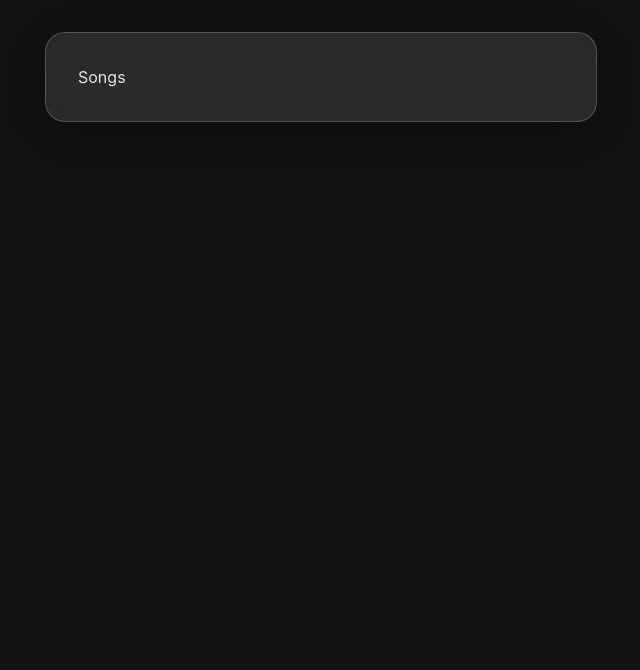
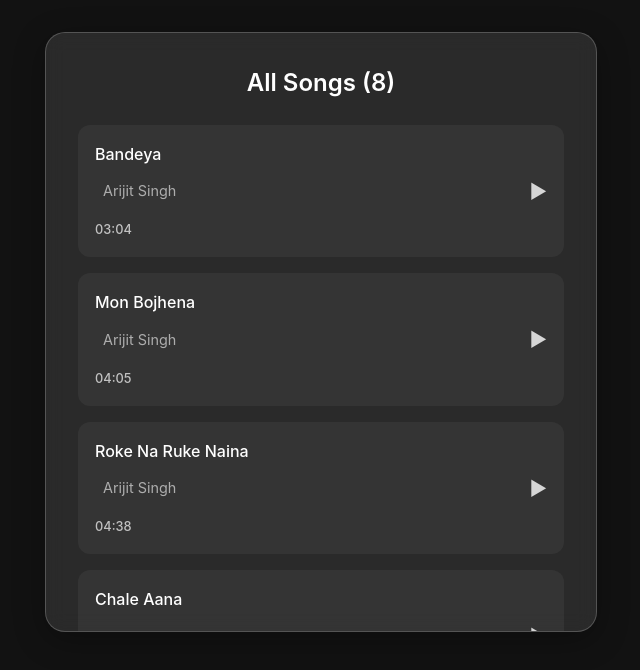
Before and after one commit to BisuMandi/music-player, a React (Vite) app: page / in a window 1280 px wide. Shown: the top 670 px of the page, without its empty margins (611-1251 px from the left). Built offline with nearby package versions, Linux system fonts and the light colour scheme.

Commit message:
implement useMusic hook partially and implement AllSongs track grid with active item styling and track selection

```diff
--- a/src/components/AllSongs.jsx
+++ b/src/components/AllSongs.jsx
@@ -1,5 +1,34 @@
+import { useMusic } from "../hooks/useMusic"
+
 export const AllSongs = () => {
+    const { allSongs, currentTrack, currentTrackIndex, handleMusicPlay } = useMusic();
+
     return (
-        <div>Songs</div>
+        <div className="all-songs">
+            <h2>All Songs ({allSongs.length})</h2>
+            <div className="songs-grid">
+                {allSongs.map((song, index) => {
+                    return (
+                        <div
+                            key={index}
+                            className={`song-card
+                                ${currentTrackIndex == index ? "active" : ""}`}
+                            onClick={() => handleMusicPlay(song, index)}
+                        >
+                            <div className="song-info">
+                                <h3 className="song-title">{song.title}</h3>
+                                <p className="song-artist">{song.artist}</p>
+                                <span className="song-duration">{song.duration}</span>
+                            </div>
+                            <div className="play-button">
+                                {currentTrackIndex == index ? "♪" : "▶︎"}
+                            </div>
+                        </div>
+                    )
+                })}
+            </div>
+        </div>
     )
 }
+
+//
--- /dev/null
+++ b/src/hooks/useMusic.js
@@ -0,0 +1,73 @@
+import { useState } from "react";
+
+const songs = [
+    {
+        id: 1,
+        title: "Bandeya",
+        artist: "Arijit Singh",
+        url: "/songs/Bandeya.mp3",
+        duration: "03:04"
+    },
+    {
+        id: 2,
+        title: "Mon Bojhena",
+        artist: "Arijit Singh",
+        url: "/songs/Mon Bojhena.mp3",
+        duration: "04:05"
+    },
+    {
+        id: 3,
+        title: "Roke Na Ruke Naina",
+        artist: "Arijit Singh",
+        url: "/songs/Roke Na Ruke Naina.mp3",
+        duration: "04:38"
+    },
+    {
+        id: 4,
+        title: "Chale Aana",
+        artist: "Armaan Malick",
+        url: "/songs/Chale Aana.mp3",
+        duration: "04:31"
+    },
+    {
+        id: 5,
+        title: "Baro Eka Eka Lage Aamar",
+        artist: "Geet Ganguly",
+        url: "/songs/Baro Eka Eka Lage Aamar.mp3",
+        duration: "04:54"
+    },
+    {
+        id: 6,
+        title: "Roar",
+        artist: "Katy Perry",
+        url: "/songs/Roar.mp3",
+        duration: "03:49"
+    },
+    {
+        id: 7,
+        title: "Senorita",
+        artist: "Camila Cabello & Shawn",
+        url: "/songs/Senorita.mp3",
+        duration: "03:15"
+    },
+    {
+        id: 8,
+        title: "Stuck with U",
+        artist: "Ariana & Justin",
+        url: "/songs/Stuck with U.mp3",
+        duration: "03:15"
+    }
+]
+
+export const useMusic = () => {
+    const [allSongs, setAllSongs] = useState(songs);
+    const [currentTrack, setCurrentTrack] = useState(null);
+    const [currentTrackIndex, setCurrentTrackIndex] = useState(null);
+
+    const handleMusicPlay = (song, index) => {
+        setCurrentTrack(song);
+        setCurrentTrackIndex(index);
+    }
+
+    return { allSongs, currentTrack, currentTrackIndex, handleMusicPlay };
+}
```
